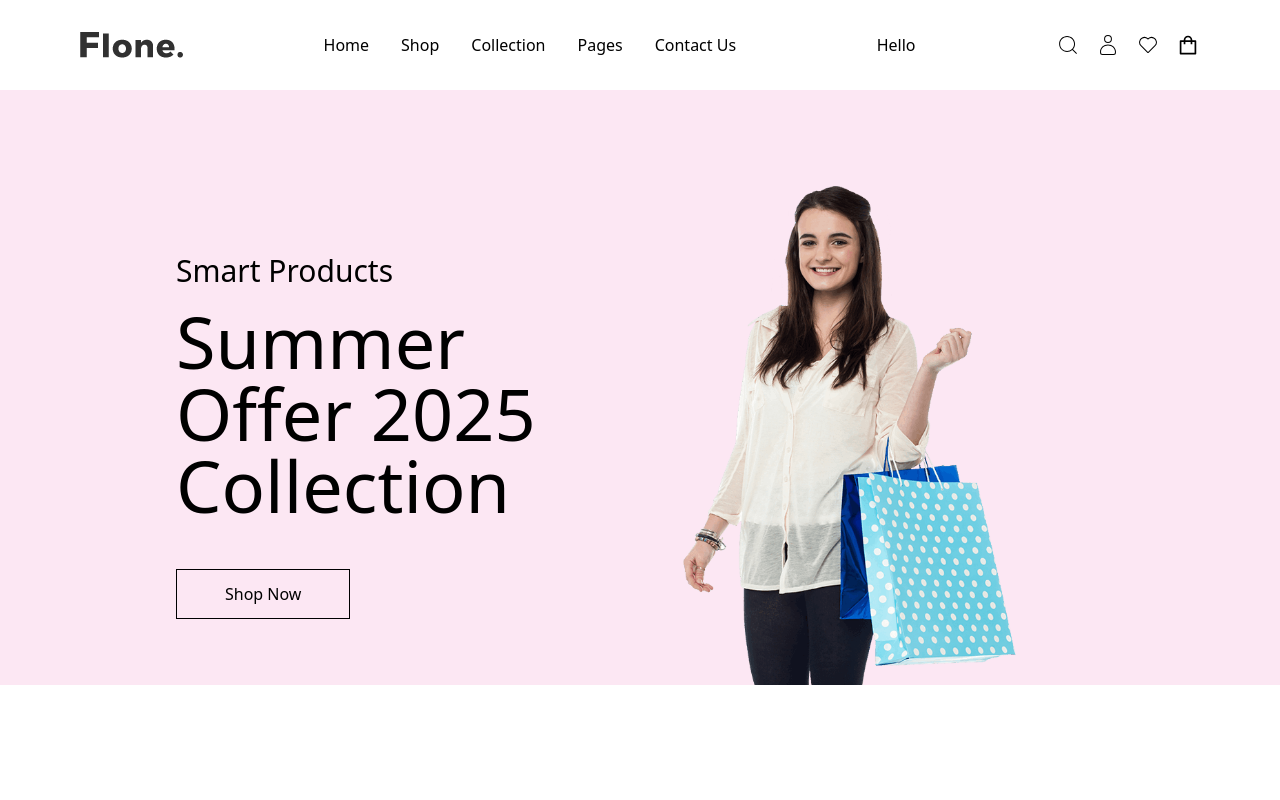
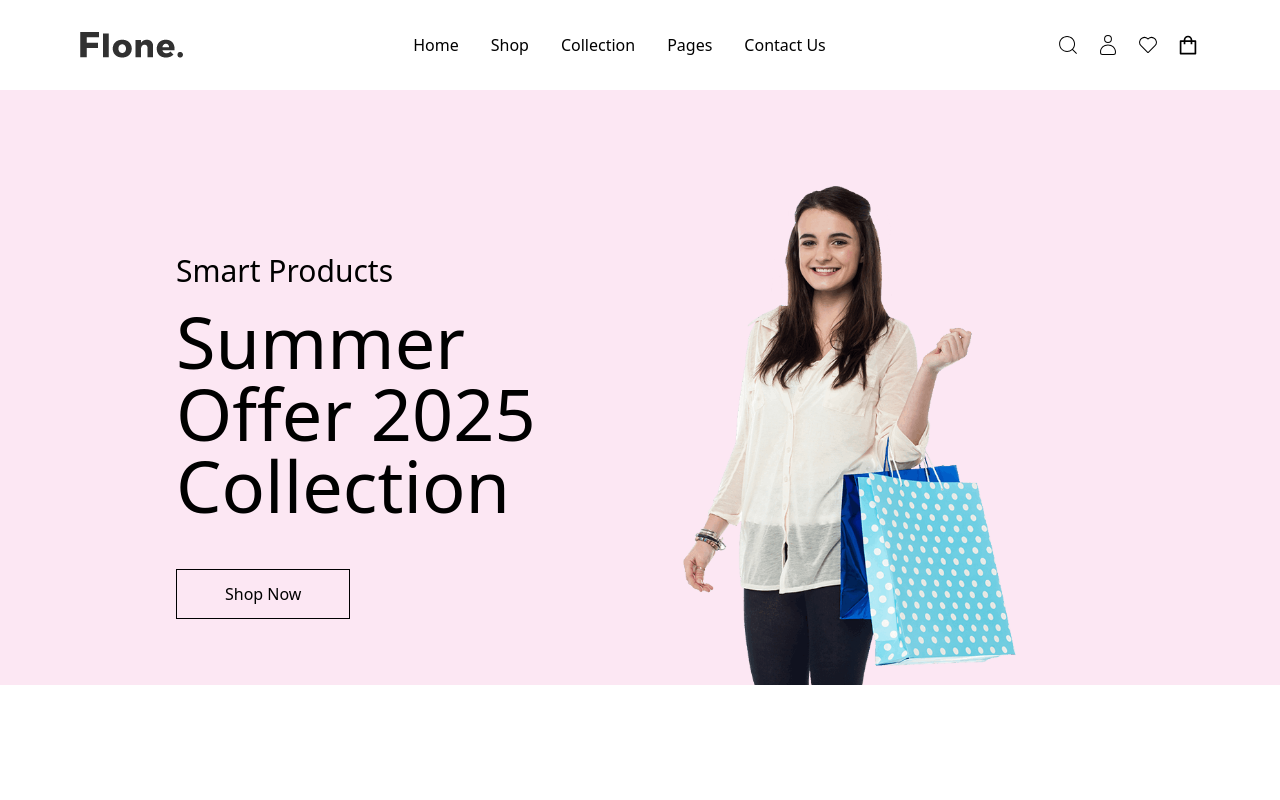
Before and after one commit to TahirSaifi09/Flone, a React (Vite) app in the folder flone/: page / in a window 1280 px wide. Shown: the top 800 px of the page. Built offline with nearby package versions, Linux system fonts and the light colour scheme.

Commit message:
Add Drop down in navbar

```diff
--- a/flone/src/component/navbar/navbar.jsx
+++ b/flone/src/component/navbar/navbar.jsx
@@ -2,13 +2,20 @@ import { AiOutlineShopping } from "react-icons/ai";
 import { CiHeart, CiSearch, CiUser } from "react-icons/ci";
 import { Link } from "react-router-dom";
 import { useState } from "react";
-import Profile from "./profile";
 export default function Navbar() {
   const [isUser, setIsUser] = useState(false);
   const [isHome, setIsHome] = useState(false);
+  const [isShop, setIsShop] = useState(false);
+  const [isPage, setIsPage] = useState(false);
 
   const isHomeBar = () => {
-    setIsHome = () => !isHome;
+    setIsHome(() => !isHome);
+  };
+  const isShopOpen = () => {
+    setIsShop(() => !isShop);
+  };
+  const isPageOpen = () => {
+    setIsPage(() => !isPage);
   };
 
   const isOpen = () => {
@@ -28,47 +35,53 @@ export default function Navbar() {
       path: null,
     },
   ];
-  const links = [
-    {
-      page: "Home",
-      path: "/",
-    },
-    {
-      page: "Shop",
-      path: null,
-    },
-    {
-      page: "Collection",
-      path: null,
-    },
-    {
-      page: "Pages",
-      path: null,
-    },
-    {
-      page: "Contact Us",
-      path: null,
-    },
-  ];
+
   return (
     <div className="w-full flex relative px-20 bg-white z-10 items-center justify-between gap-4 py-8">
       <img src="logo.png" alt="logo" />
       <div className="flex gap-8 ">
-        {links.map((item, index) => (
-          <div key={index}>
-            <Link to={item.path}>{item.page}</Link>
+        <button onClick={isHomeBar}>
+          <Link to="#">Home</Link>
+        </button>
+        {isHome && (
+          <div className="absolute left-134 bg-white p-4 gap-1 shadow-2xl top-20 flex flex-col">
+            <Link to="" className="hover:text-violet-500">
+              Home Fashion
+            </Link>
+            <Link to="" className="hover:text-violet-500">
+              Home Fashion 2
+            </Link>
+            <Link to="" className="hover:text-violet-500">
+              Home Fashion 3
+            </Link>
+            <Link to="" className="hover:text-violet-500">
+              Home Fashion 4
+            </Link>
           </div>
-        ))}
+        )}
+        <button onClick={isShopOpen}>
+          <Link to="#">Shop</Link>
+        </button>
+        {isShop && (
+          <div className="flex flex-col absolute top-22 ml-16 bg-white p-2 gap-1 shadow-2xl">
+            <Link to="">Shop Grid Standard</Link>
+            <Link to="">Shop Grid Filter</Link>
+            <Link to="">Shop Grid Two Collumn</Link>
+          </div>
+        )}
+        <Link to="#">Collection</Link>
+        <button onClick={isPageOpen}>
+        <Link to="#">Pages</Link>
+        </button>
+        {
+          isPage && <div className="flex absolute ml-56 top-20 bg-white p-4 flex-col gap-1">
+            <Link to="">Cart</Link>
+            <Link to="">Shop Grid Filter</Link>
+            <Link to="">Shop Grid Two Collumn</Link>
+          </div>
+        }
+        <Link to="#">Contact Us</Link>
       </div>
-      <button onClick={isHomeBar}>Hello</button>
-      {isHome && (
-        <div className="absolute left-134 bg-white p-4 gap-1 shadow-2xl top-20 flex flex-col">
-          <Link to="">Home Fashion</Link>
-          <Link to="">Home Fashion 2</Link>
-          <Link to="">Home Fashion 3</Link>
-          <Link to="">Home Fashion 4</Link>
-        </div>
-      )}
 
       <div className="flex gap-4 text-2xl">
         <CiSearch />
--- a/flone/src/component/navbar/profile.jsx
+++ /dev/null
@@ -1,9 +0,0 @@
-export default function Profile() {
-  return (
-    <div className="p-4 absolute right-28 top-23 bg-amber-400">
-      <p>Login </p>
-      <p>Register </p>
-      <p>My Account</p>
-    </div>
-  );
-}
```
